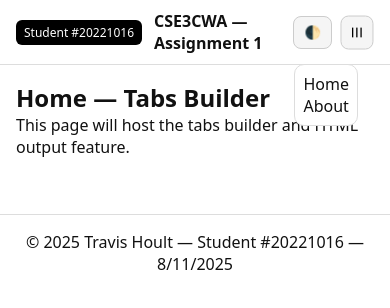
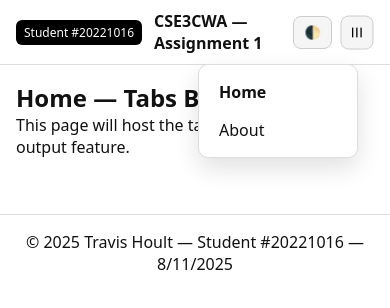
Before and after one commit to Travis-Hoult/CSE3CWA-A1, a Next.js app: page / in a window 390 px wide. Both pictures are taken after a click on the button "Open menu". Shown: the top 308 px of the page. Built offline with nearby package versions, Linux system fonts and the light colour scheme.

Commit message:
feat(menu): accessible hamburger menu with lastMenu cookie memory

```diff
--- a/app/layout.tsx
+++ b/app/layout.tsx
@@ -17,18 +17,6 @@ export default function RootLayout({ children }: { children: React.ReactNode })
     fontFamily: "system-ui, -apple-system, Segoe UI, Roboto, Arial, sans-serif",
   };
 
-  const badgeStyle: React.CSSProperties = {
-    position: "fixed",
-    top: 8,
-    left: 8,
-    padding: "4px 8px",
-    background: "#000",
-    color: "#fff",
-    fontSize: 12,
-    zIndex: 9999,
-    borderRadius: 4,
-  };
-
   const mainStyle: React.CSSProperties = {
     maxWidth: 1100,
     margin: "0 auto",
@@ -38,8 +26,31 @@ export default function RootLayout({ children }: { children: React.ReactNode })
   return (
     <html lang="en">
       <body style={bodyStyle}>
-        {/* Student number badge */}
-
+        {/* Remember last visited page path on navigation */}
+        <script
+          dangerouslySetInnerHTML={{
+            __html: `
+              (function(){
+                try {
+                  var set = function(name, value, days){
+                    var d = new Date();
+                    d.setTime(d.getTime() + (days*24*60*60*1000));
+                    document.cookie = name + '=' + encodeURIComponent(value) + ';expires=' + d.toUTCString() + ';path=/';
+                  };
+                  set('lastMenu', location.pathname, 30);
+                  var pushState = history.pushState;
+                  history.pushState = function(){
+                    pushState.apply(this, arguments);
+                    set('lastMenu', location.pathname, 30);
+                  };
+                  window.addEventListener('popstate', function(){
+                    set('lastMenu', location.pathname, 30);
+                  });
+                } catch(e){}
+              })();
+            `,
+          }}
+        />
 
         {/* theme tokens (used by ThemeToggle later) */}
         <style
--- a/components/Menu.tsx
+++ b/components/Menu.tsx
@@ -1,9 +1,36 @@
 "use client";
+
 import Link from "next/link";
-import { useState } from "react";
+import { useEffect, useRef, useState } from "react";
+import { setCookie, getCookie } from "@/lib/cookies";
 
 export default function Menu() {
   const [open, setOpen] = useState(false);
+  const menuRef = useRef<HTMLDivElement>(null);
+  const btnRef = useRef<HTMLButtonElement>(null);
+
+  // Close on Escape & click outside
+  useEffect(() => {
+    function onKey(e: KeyboardEvent) {
+      if (e.key === "Escape") {
+        setOpen(false);
+        btnRef.current?.focus();
+      }
+    }
+    function onClick(e: MouseEvent) {
+      if (!menuRef.current) return;
+      if (!menuRef.current.contains(e.target as Node)) setOpen(false);
+    }
+    window.addEventListener("keydown", onKey);
+    window.addEventListener("mousedown", onClick);
+    return () => {
+      window.removeEventListener("keydown", onKey);
+      window.removeEventListener("mousedown", onClick);
+    };
+  }, []);
+
+  // Read last visited page cookie to pre-highlight
+  const last = getCookie("lastMenu") ?? "/";
 
   const buttonStyle: React.CSSProperties = {
     padding: "8px 10px",
@@ -11,7 +38,7 @@ export default function Menu() {
     background: "var(--card)",
     borderRadius: 8,
     cursor: "pointer",
-    transform: open ? "rotate(90deg)" : "rotate(0deg)",
+    transform: open ? "rotate(90deg)" : "rotate(0deg)", // tiny transform to show state
     transition: "transform 120ms ease",
   };
 
@@ -22,13 +49,31 @@ export default function Menu() {
     background: "var(--bg)",
     border: "1px solid #ddd",
     borderRadius: 10,
+    boxShadow: "0 10px 24px rgba(0,0,0,.12)",
     padding: 8,
     display: open ? "block" : "none",
+    minWidth: 160,
   };
 
+  const linkStyle = (href: string): React.CSSProperties => ({
+    display: "block",
+    padding: "8px 12px",
+    borderRadius: 8,
+    textDecoration: "none",
+    color: "var(--fg)",
+    fontWeight: last === href ? 700 : 400, // bold the last visited
+    outlineOffset: 2,
+  });
+
+  function handleNav(href: string) {
+    setCookie("lastMenu", href, 30); // remember last menu path for 30 days
+    setOpen(false);
+  }
+
   return (
-    <div style={{ position: "relative" }}>
+    <div style={{ position: "relative" }} ref={menuRef}>
       <button
+        ref={btnRef}
         aria-label="Open menu"
         aria-haspopup="true"
         aria-expanded={open}
@@ -38,9 +83,14 @@ export default function Menu() {
       >
         ☰
       </button>
-      <nav id="mainnav" style={listStyle} role="menu">
-        <Link href="/" onClick={() => setOpen(false)}>Home</Link><br />
-        <Link href="/about" onClick={() => setOpen(false)}>About</Link>
+
+      <nav id="mainnav" style={listStyle} role="menu" aria-labelledby="menu-button">
+        <Link href="/" role="menuitem" style={linkStyle("/")} onClick={() => handleNav("/")}>
+          Home
+        </Link>
+        <Link href="/about" role="menuitem" style={linkStyle("/about")} onClick={() => handleNav("/about")}>
+          About
+        </Link>
       </nav>
     </div>
   );
```
